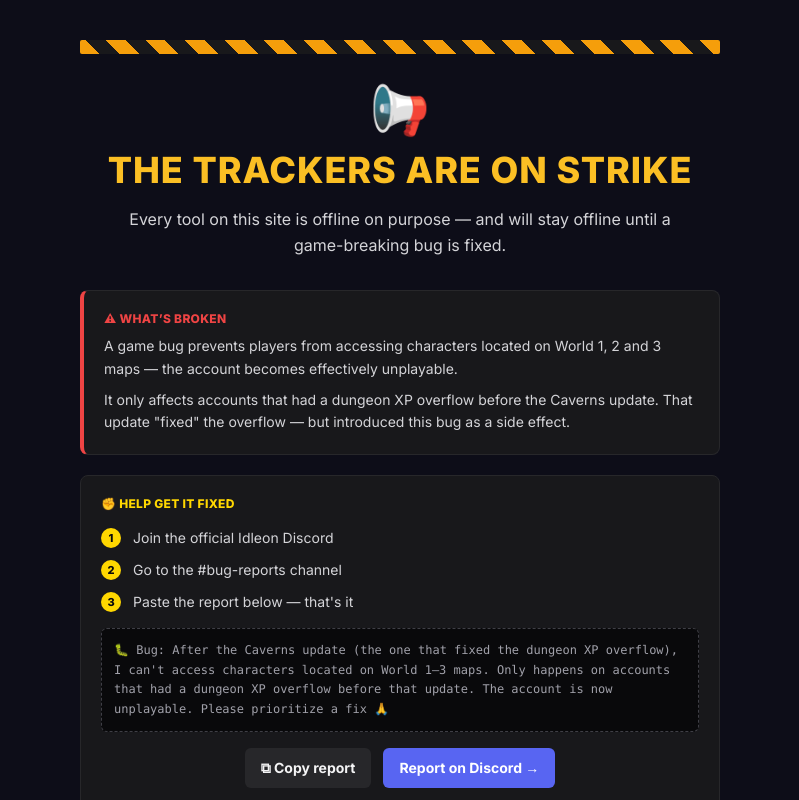
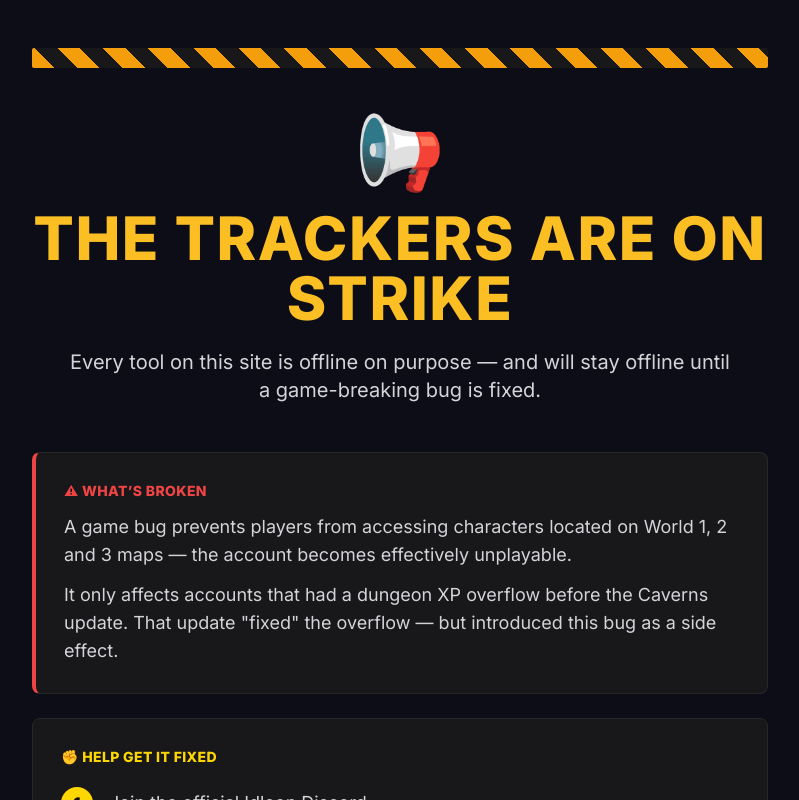
Before and after one commit to Arkh-BR/idleon-leaderboards-tracker, a Next.js app in the folder web/: page /protest in a window 1280 px wide. Shown: the top 800 px of the page, without its empty margins (240-1039 px from the left). Built offline with nearby package versions, Linux system fonts and the light colour scheme.

Commit message:
style(protest): bump up font sizes and spacing on the protest page

```diff
--- a/web/app/protest/CopyReportButton.tsx
+++ b/web/app/protest/CopyReportButton.tsx
@@ -15,7 +15,7 @@ export default function CopyReportButton() {
         setCopied(true);
         setTimeout(() => setCopied(false), 2000);
       }}
-      className="rounded-md bg-zinc-800 px-4 py-2.5 text-sm font-bold text-zinc-100 transition-colors hover:bg-zinc-700"
+      className="rounded-md bg-zinc-800 px-6 py-3 text-base font-bold text-zinc-100 transition-colors hover:bg-zinc-700"
     >
       {copied ? "Copied!" : "⧉ Copy report"}
     </button>
--- a/web/app/protest/page.tsx
+++ b/web/app/protest/page.tsx
@@ -11,64 +11,72 @@ export const metadata: Metadata = {
 // Caution-tape stripes (no native Tailwind util for repeating gradients).
 const STRIPES: React.CSSProperties = {
   backgroundImage:
-    "repeating-linear-gradient(45deg, #f59e0b, #f59e0b 14px, #18181b 14px, #18181b 28px)",
+    "repeating-linear-gradient(45deg, #f59e0b, #f59e0b 16px, #18181b 16px, #18181b 32px)",
 };
 
 export default function ProtestPage() {
   return (
-    <main className="mx-auto max-w-2xl px-4 py-10">
-      <div className="h-3.5 rounded-sm" style={STRIPES} />
+    <main className="mx-auto max-w-3xl px-4 py-12">
+      <div className="h-5 rounded-sm" style={STRIPES} />
 
-      <header className="flex flex-col items-center gap-4 py-8 text-center">
-        <div className="text-5xl">📢</div>
-        <h1 className="text-3xl font-extrabold tracking-wide text-amber-400 sm:text-4xl">
+      <header className="flex flex-col items-center gap-5 py-12 text-center">
+        <div className="text-7xl">📢</div>
+        <h1 className="text-4xl font-extrabold tracking-wide text-amber-400 sm:text-6xl">
           {PROTEST.headline}
         </h1>
-        <p className="max-w-xl leading-relaxed text-zinc-300">{PROTEST.subhead}</p>
+        <p className="max-w-2xl text-lg leading-relaxed text-zinc-300 sm:text-xl">
+          {PROTEST.subhead}
+        </p>
       </header>
 
-      <section className="mb-5 rounded-lg border border-zinc-800 border-l-4 border-l-red-500 bg-zinc-900 p-5">
-        <h2 className="mb-2 text-xs font-extrabold uppercase tracking-wide text-red-500">
+      <section className="mb-6 rounded-lg border border-zinc-800 border-l-4 border-l-red-500 bg-zinc-900 p-6 sm:p-7">
+        <h2 className="mb-3 text-sm font-extrabold uppercase tracking-wide text-red-500">
           ⚠ What&rsquo;s broken
         </h2>
         {PROTEST.whatsBroken.map((line, i) => (
-          <p key={i} className="mb-2 text-sm leading-relaxed text-zinc-300 last:mb-0">
+          <p
+            key={i}
+            className="mb-3 text-base leading-relaxed text-zinc-300 last:mb-0 sm:text-lg"
+          >
             {line}
           </p>
         ))}
       </section>
 
-      <section className="mb-6 rounded-lg border border-zinc-800 bg-zinc-900 p-5">
-        <h2 className="mb-4 text-xs font-extrabold uppercase tracking-wide text-gold">
+      <section className="mb-7 rounded-lg border border-zinc-800 bg-zinc-900 p-6 sm:p-7">
+        <h2 className="mb-5 text-sm font-extrabold uppercase tracking-wide text-gold">
           ✊ Help get it fixed
         </h2>
-        <ol className="mb-4 flex flex-col gap-3">
+        <ol className="mb-5 flex flex-col gap-4">
           {PROTEST.steps.map((step, i) => (
-            <li key={i} className="flex items-center gap-3 text-sm text-zinc-300">
-              <span className="grid h-5 w-5 flex-shrink-0 place-items-center rounded-full bg-gold text-[11px] font-extrabold text-zinc-950">
+            <li
+              key={i}
+              className="flex items-center gap-4 text-base text-zinc-300 sm:text-lg"
+            >
+              <span className="grid h-8 w-8 flex-shrink-0 place-items-center rounded-full bg-gold text-base font-extrabold text-zinc-950">
                 {i + 1}
               </span>
               {step}
             </li>
           ))}
         </ol>
-        <pre className="whitespace-pre-wrap rounded-md border border-dashed border-zinc-700 bg-zinc-950 p-3 font-mono text-[12px] leading-relaxed text-zinc-400">
+        <pre className="whitespace-pre-wrap rounded-md border border-dashed border-zinc-700 bg-zinc-950 p-4 font-mono text-sm leading-relaxed text-zinc-400 sm:text-base">
 {PROTEST.reportText}
         </pre>
-        <div className="mt-4 flex flex-wrap justify-center gap-3">
+        <div className="mt-5 flex flex-wrap justify-center gap-3">
           <CopyReportButton />
           <a
             href={PROTEST.discordInvite}
             target="_blank"
             rel="noopener noreferrer"
-            className="rounded-md bg-[#5865F2] px-4 py-2.5 text-sm font-bold text-white transition-colors hover:bg-[#4752c4]"
+            className="rounded-md bg-[#5865F2] px-6 py-3 text-base font-bold text-white transition-colors hover:bg-[#4752c4]"
           >
             Report on Discord →
           </a>
         </div>
       </section>
 
-      <div className="h-3.5 rounded-sm" style={STRIPES} />
+      <div className="h-5 rounded-sm" style={STRIPES} />
     </main>
   );
 }
```
